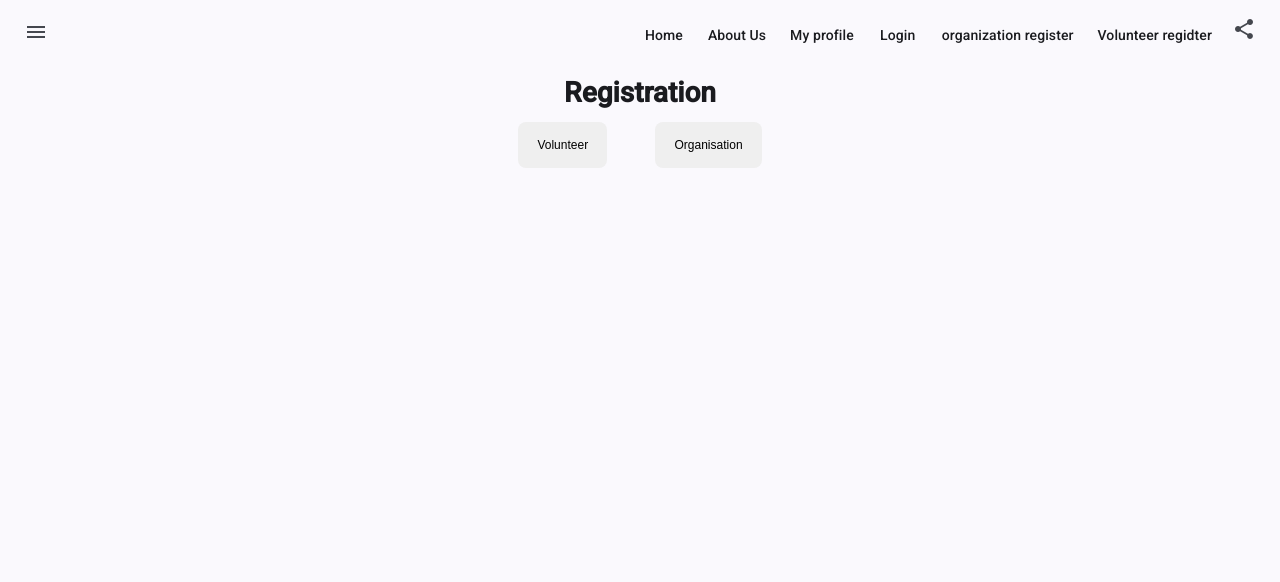
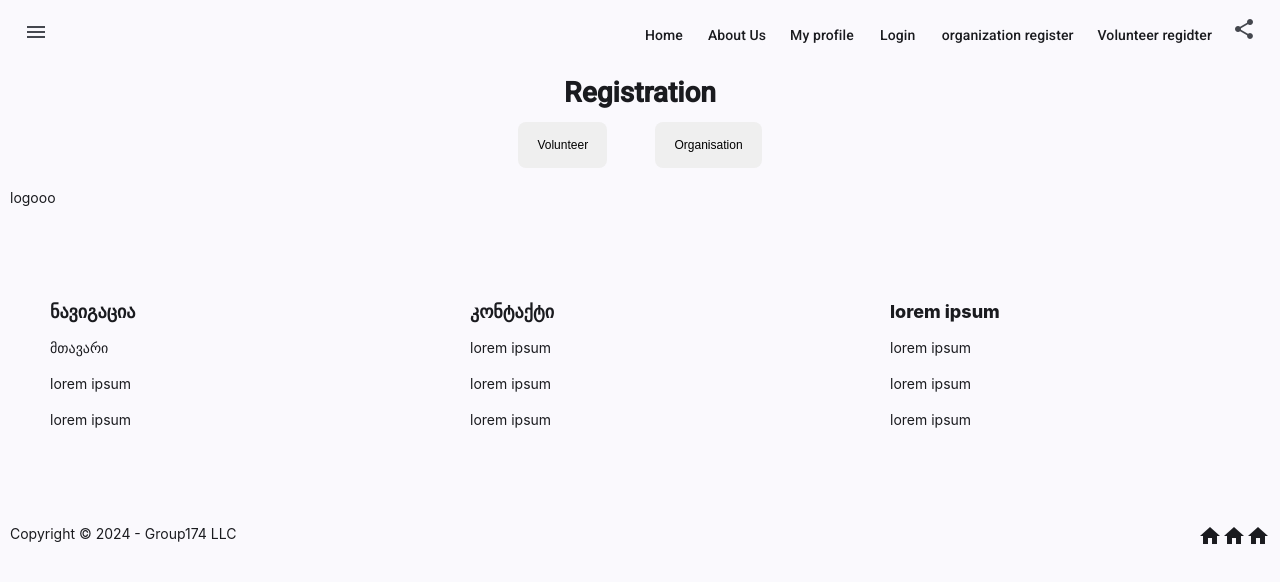
Before and after one commit to EleneMorgoshia/volunteer-matching, an Angular app: page /registration in a window 1280 px wide. Shown: the top 582 px of the page. Built offline with nearby package versions, Linux system fonts and the light colour scheme.

Commit message:
added footer component

```diff
--- a/src/app/app.html
+++ b/src/app/app.html
@@ -1,5 +1,4 @@
 <app-header></app-header>
 
 <router-outlet></router-outlet>
-
-<!-- <app-footer></app-footer> -->
+<app-footer></app-footer>
--- a/src/app/app.ts
+++ b/src/app/app.ts
@@ -2,10 +2,11 @@ import { Component, signal } from '@angular/core';
 import { FormsModule } from '@angular/forms';
 import { RouterOutlet } from '@angular/router';
 import { Header } from './shared/ui/header/header';
+import { Footer } from './shared/ui/footer/footer';
 
 @Component({
   selector: 'app-root',
-  imports: [RouterOutlet, Header],
+  imports: [RouterOutlet, Header, Footer],
   templateUrl: './app.html',
   styleUrl: './app.scss',
 })
--- /dev/null
+++ b/src/app/shared/ui/footer/footer.html
@@ -0,0 +1,37 @@
+<div class="footer-container">
+  <div class="footer-logo">logooo</div>
+  <div class="footer-body">
+    <div class="footer-body-card">
+      <ul>
+        <li>ნავიგაცია</li>
+        <li>მთავარი</li>
+        <li>lorem ipsum</li>
+        <li>lorem ipsum</li>
+      </ul>
+    </div>
+    <div class="footer-body-card">
+      <ul>
+        <li>კონტაქტი</li>
+        <li>lorem ipsum</li>
+        <li>lorem ipsum</li>
+        <li>lorem ipsum</li>
+      </ul>
+    </div>
+    <div class="footer-body-card">
+      <ul>
+        <li>lorem ipsum</li>
+        <li>lorem ipsum</li>
+        <li>lorem ipsum</li>
+        <li>lorem ipsum</li>
+      </ul>
+    </div>
+  </div>
+  <div class="footer-legal-info">
+    <div>Copyright © 2024 - Group174 LLC</div>
+    <div>
+      <mat-icon aria-hidden="false" aria-label="Example home icon" fontIcon="home"></mat-icon>
+      <mat-icon aria-hidden="false" aria-label="Example home icon" fontIcon="home"></mat-icon>
+      <mat-icon aria-hidden="false" aria-label="Example home icon" fontIcon="home"></mat-icon>
+    </div>
+  </div>
+</div>
--- /dev/null
+++ b/src/app/shared/ui/footer/footer.scss
@@ -0,0 +1,32 @@
+.footer-container {
+  display: flex;
+  flex-direction: column;
+  padding: 20px 10px;
+  font-family: 'Inter';
+
+  .footer-logo {
+  }
+
+  .footer-body {
+    display: flex;
+    padding: 72px 0;
+    .footer-body-card {
+      flex: 1;
+      ul {
+        list-style-type: none;
+        li {
+          padding: 8px 0;
+        }
+        li:first-child {
+          font-size: 18px;
+          font-weight: 800;
+        }
+      }
+    }
+  }
+
+  .footer-legal-info {
+    display: flex;
+    justify-content: space-between;
+  }
+}
```
Also changed, not shown: src/app/shared/ui/footer/footer.ts (added, +12 -0 lines).
